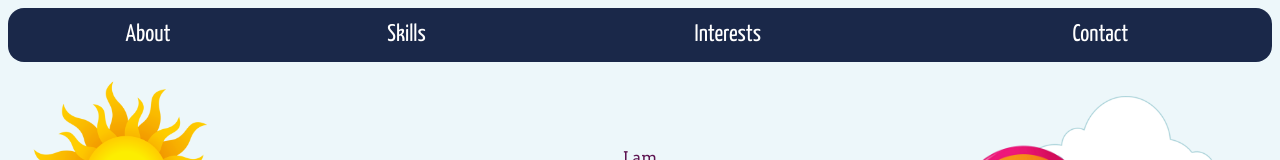
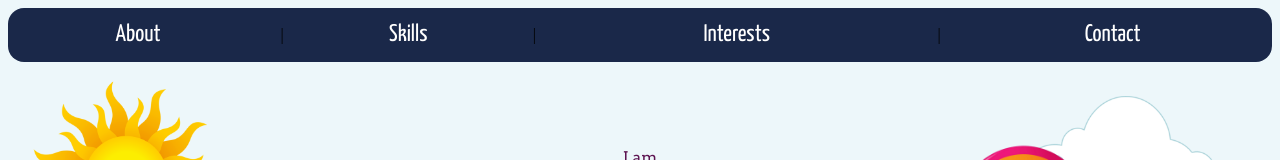
Before and after one commit to hafizmahsan/CV, a plain HTML site: page index.html in a window 1280 px wide. Shown: the top 160 px of the page. Drawn offline with Linux system fonts and the light colour scheme.

Commit message:
Update index.html

```diff
--- a/index.html
+++ b/index.html
@@ -27,8 +27,11 @@
 <table class="header_table">
   <tr>
     <td><a class="header_link" href="about.html">About</a></td>
+    <td>|</td>
     <td><a class="header_link" href="skills.html">Skills</a></td>
+    <td>|</td>
     <td><a class="header_link" href="interests.html">Interests</a></td>
+    <td>|</td>
     <td><a class="header_link" href="contact.html">Contact</a></td>
   </tr>
 </table>
```
